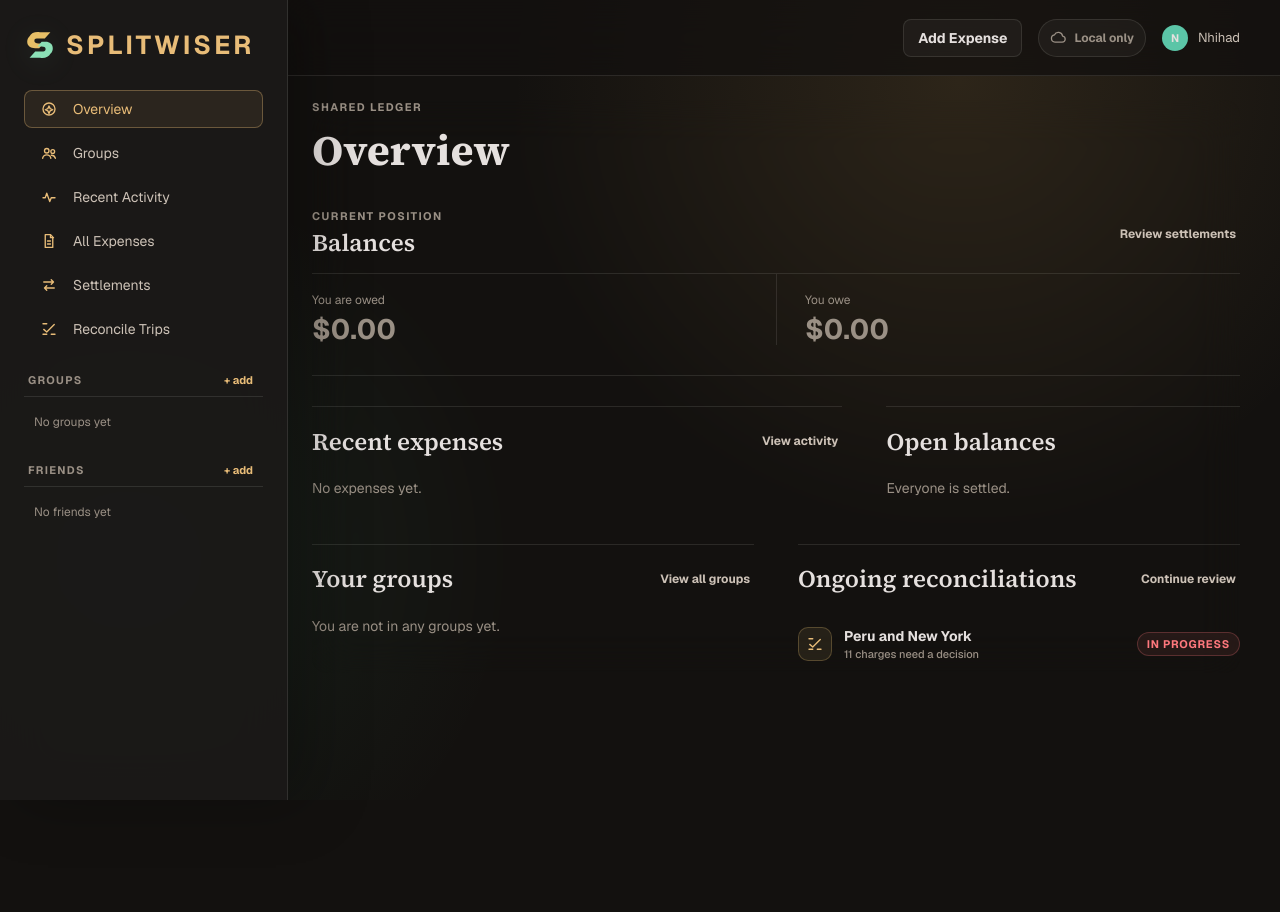
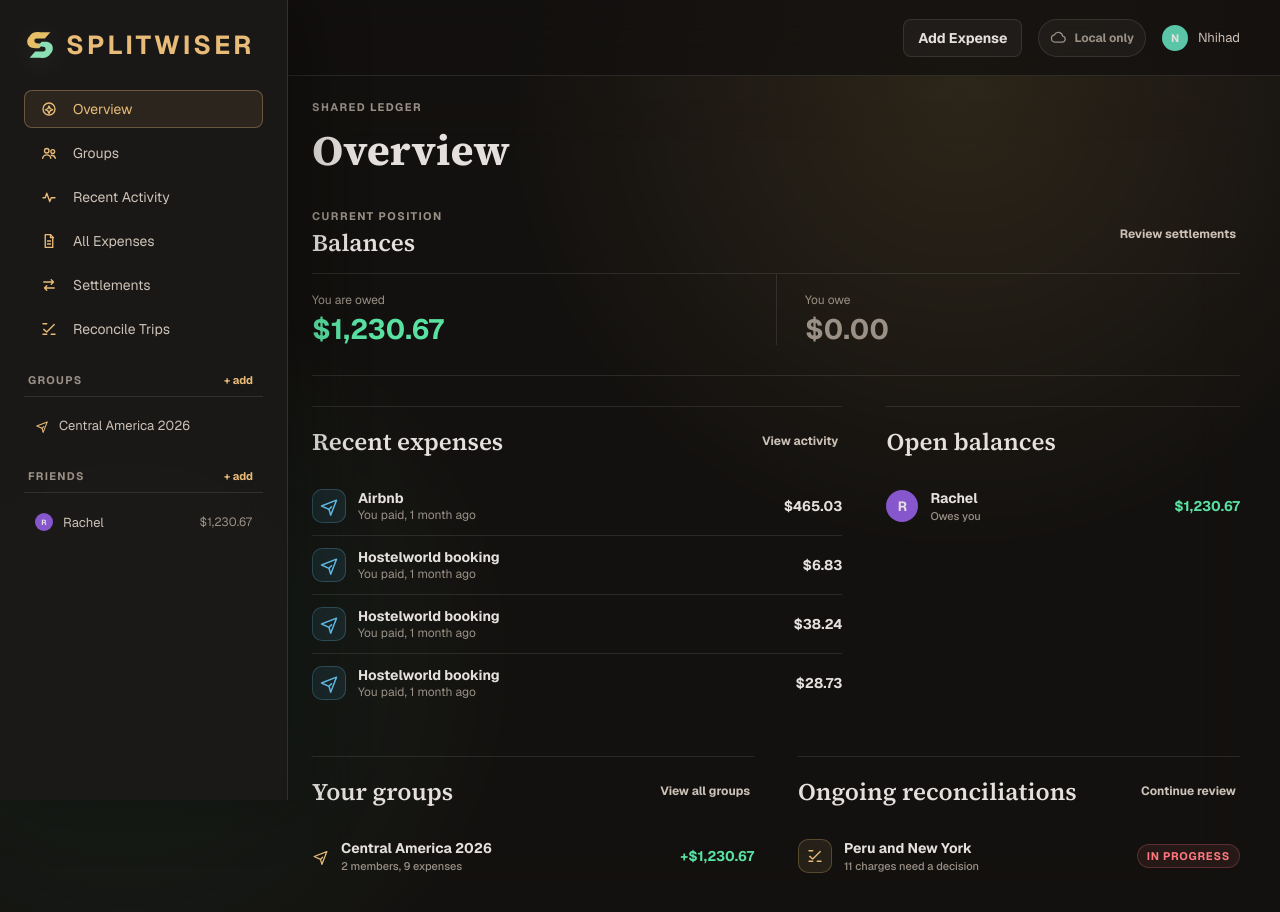
Before and after one commit to nhihadhassan/Splitwiser, a React (Vite) app: page /#/ in a window 1280 px wide. Shown: the top 912 px of the page. Before the commit the page ends 800 px from the top, so only its background shows below. Built offline with nearby package versions, Linux system fonts and the light colour scheme.

Commit message:
Add Central America trip ledger

```diff
--- /dev/null
+++ b/src/centralAmericaTrip.ts
@@ -0,0 +1,154 @@
+import type { AppState, Expense, ExpenseCategory, Group } from "./types";
+import { splitEqually } from "./utils/money";
+
+const MIGRATION_ID = "central-america-bookings-2026-v1";
+const GROUP_ID = "g-central-america";
+const DEFAULT_MEMBER_IDS = ["me", "p-rachel"];
+
+const BOOKING_EXPENSES: Array<{
+  id: string;
+  date: string;
+  description: string;
+  amount: number;
+  category: ExpenseCategory;
+}> = [
+  {
+    id: "e-central-america-air-transat-ao742l",
+    date: "2026-05-28",
+    description: "Air Transat AO742L",
+    amount: 72_787,
+    category: "travel",
+  },
+  {
+    id: "e-central-america-air-transat-yptto3",
+    date: "2026-05-28",
+    description: "Air Transat YPTTO3",
+    amount: 73_570,
+    category: "travel",
+  },
+  {
+    id: "e-central-america-getyourguide",
+    date: "2026-05-29",
+    description: "GetYourGuide",
+    amount: 28_906,
+    category: "entertainment",
+  },
+  {
+    id: "e-central-america-hostelworld-1",
+    date: "2026-05-31",
+    description: "Hostelworld booking",
+    amount: 3_824,
+    category: "travel",
+  },
+  {
+    id: "e-central-america-hostelworld-2",
+    date: "2026-05-31",
+    description: "Hostelworld booking",
+    amount: 2_873,
+    category: "travel",
+  },
+  {
+    id: "e-central-america-hostelworld-3",
+    date: "2026-05-31",
+    description: "Hostelworld booking",
+    amount: 9_496,
+    category: "travel",
+  },
+  {
+    id: "e-central-america-hostelworld-4",
+    date: "2026-05-31",
+    description: "Hostelworld booking",
+    amount: 7_496,
+    category: "travel",
+  },
+  {
+    id: "e-central-america-hostelworld-5",
+    date: "2026-06-03",
+    description: "Hostelworld booking",
+    amount: 683,
+    category: "travel",
+  },
+  {
+    id: "e-central-america-airbnb",
+    date: "2026-06-07",
+    description: "Airbnb",
+    amount: 46_503,
+    category: "travel",
+  },
+];
+
+function expenseFor(
+  booking: (typeof BOOKING_EXPENSES)[number],
+  groupId: string,
+  memberIds: string[],
+): Expense {
+  const owes = splitEqually(booking.amount, memberIds.length);
+  return {
+    id: booking.id,
+    description: booking.description,
+    amount: booking.amount,
+    category: booking.category,
+    date: booking.date,
+    groupId,
+    splitMethod: "equally",
+    splits: memberIds.map((personId, index) => ({
+      personId,
+      owes: owes[index],
+      paid: personId === "me" ? booking.amount : 0,
+    })),
+    notes: "Imported from the Scotiabank expense export as a Central America trip booking.",
+    createdAt: new Date(`${booking.date}T12:00:00Z`).getTime(),
+    createdBy: "me",
+  };
+}
+
+export function addCentralAmericaTrip(state: AppState): AppState {
+  const appliedMigrations = state.dataMigrations ?? [];
+  if (appliedMigrations.includes(MIGRATION_ID)) return state;
+
+  const people = state.people.some((person) => person.id === "p-rachel")
+    ? state.people
+    : [
+        ...state.people,
+        {
+          id: "p-rachel",
+          name: "Rachel",
+          email: "rachel@example.com",
+          color: "#8656CD",
+        },
+      ];
+
+  const existingGroup = state.groups.find(
+    (group) =>
+      group.id === GROUP_ID ||
+      group.name.trim().toLowerCase() === "central america 2026",
+  );
+  const groupId = existingGroup?.id ?? GROUP_ID;
+  const memberIds =
+    existingGroup && existingGroup.memberIds.length >= 2
+      ? existingGroup.memberIds
+      : DEFAULT_MEMBER_IDS;
+  const group: Group = existingGroup ?? {
+    id: groupId,
+    name: "Central America 2026",
+    type: "trip",
+    memberIds,
+    createdAt: new Date("2026-05-28T12:00:00Z").getTime(),
+    simplifyDebts: true,
+  };
+  const existingExpenseIds = new Set(state.expenses.map((expense) => expense.id));
+  const expenses = [
+    ...state.expenses,
+    ...BOOKING_EXPENSES.filter(
+      (booking) => !existingExpenseIds.has(booking.id),
+    ).map((booking) => expenseFor(booking, groupId, memberIds)),
+  ];
+
+  return {
+    ...state,
+    people,
+    groups: existingGroup ? state.groups : [...state.groups, group],
+    expenses,
+    dataMigrations: [...appliedMigrations, MIGRATION_ID],
+  };
+}
--- a/src/seed.ts
+++ b/src/seed.ts
@@ -1,4 +1,5 @@
 import type { AppState } from "./types";
+import { addCentralAmericaTrip } from "./centralAmericaTrip";
 import { splitEqually } from "./utils/money";
 import { DEFAULT_EXPENSE_EXPORT_TRANSACTIONS, DEFAULT_PERU_CASH_TRANSACTIONS, DEFAULT_SCOTIABANK_TRANSACTIONS } from "./reconciliationData";
 
@@ -64,6 +65,7 @@
       cardTransactions: DEFAULT_SCOTIABANK_TRANSACTIONS,
       exportTransactions: DEFAULT_EXPENSE_EXPORT_TRANSACTIONS,
     },
+    dataMigrations: [],
   };
 
   const addEqual = (
@@ -337,5 +339,5 @@
     addWanderlog(id, description, amount, currency, category, date, "g-peru", peru),
   );
 
-  return state;
+  return addCentralAmericaTrip(state);
 }
--- a/src/store.tsx
+++ b/src/store.tsx
@@ -24,6 +24,7 @@
   saveCloudState,
   SYNC_KEY_STORAGE_KEY,
 } from "./cloud";
+import { addCentralAmericaTrip } from "./centralAmericaTrip";
 import { DEFAULT_EXPENSE_EXPORT_TRANSACTIONS, DEFAULT_PERU_CASH_TRANSACTIONS, DEFAULT_SCOTIABANK_TRANSACTIONS } from "./reconciliationData";
 
 export const ME = "me";
@@ -109,8 +110,9 @@
 }
 
 function normalizeState(state: Omit<AppState, "reconciliation"> & Partial<AppState>): AppState {
-  return {
+  return addCentralAmericaTrip({
     ...state,
+    dataMigrations: state.dataMigrations ?? [],
     reconciliation: {
       ...loadLegacyReconciliation(),
       ...state.reconciliation,
@@ -119,17 +121,18 @@
       cardTransactions: state.reconciliation?.cardTransactions ?? DEFAULT_SCOTIABANK_TRANSACTIONS,
       exportTransactions: state.reconciliation?.exportTransactions ?? DEFAULT_EXPENSE_EXPORT_TRANSACTIONS,
     },
-  };
+  });
 }
 
 function emptyState(): AppState {
-  return {
+  return addCentralAmericaTrip({
     people: [{ id: ME, name: "Nhihad", color: "#5BC5A7" }],
     groups: [],
     expenses: [],
     settlements: [],
     reconciliation: loadLegacyReconciliation(),
-  };
+    dataMigrations: [],
+  });
 }
 
 function isAppState(value: unknown): value is AppState {
--- a/src/types.ts
+++ b/src/types.ts
@@ -101,4 +101,5 @@
   expenses: Expense[];
   settlements: Settlement[];
   reconciliation: ReconciliationState;
+  dataMigrations: string[];
 }
```
